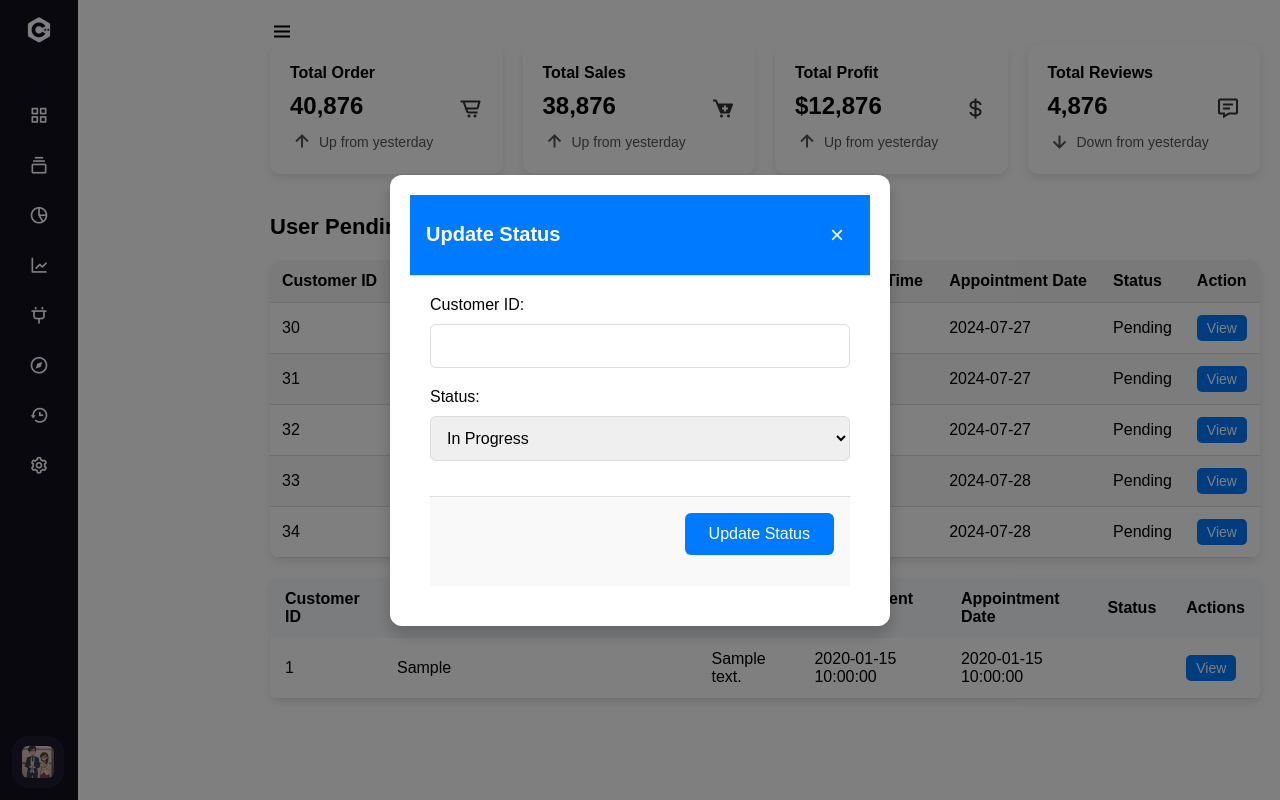
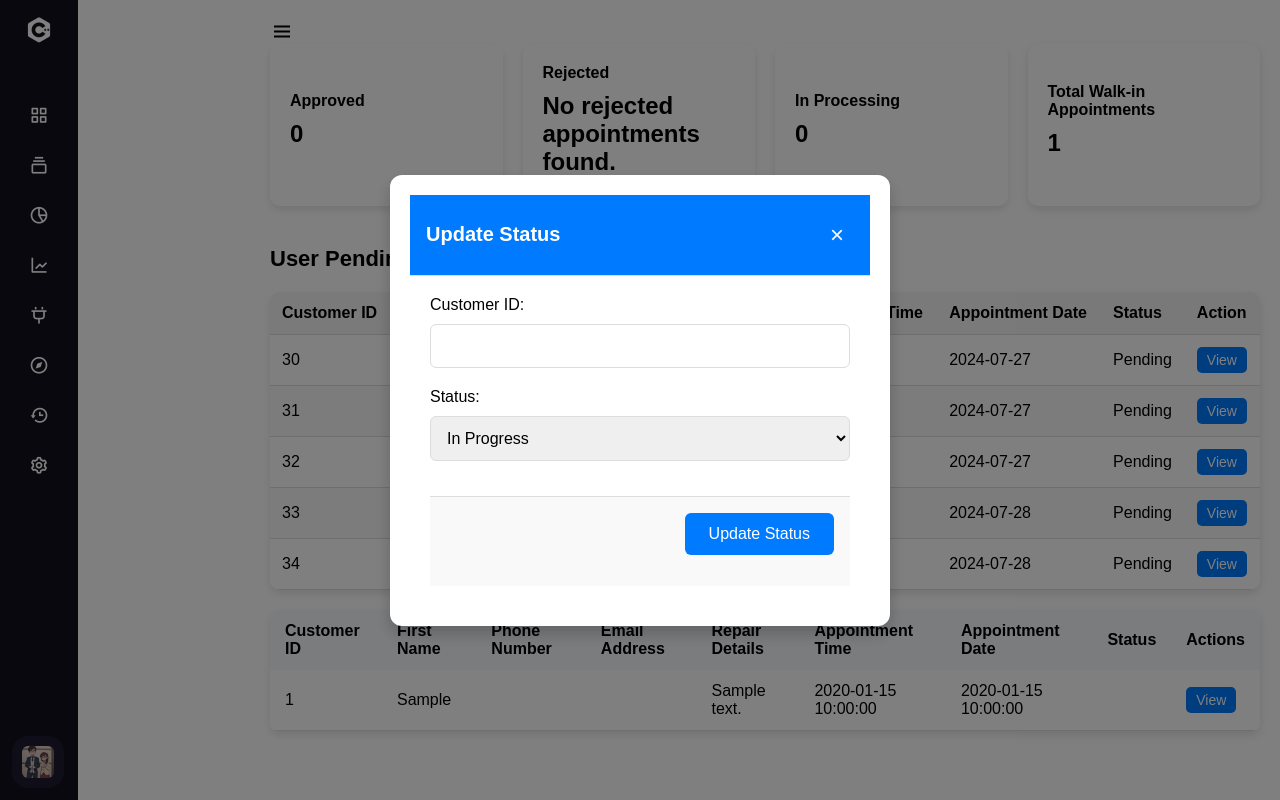
Before and after one commit to TheVincee/Repair-Shop-Locator-new, a PHP site: page /Repair-Shop-Locator-new/Dashboard.php in a window 1280 px wide. Run offline with PHP 8.4, Linux system fonts and the light colour scheme; data comes from the database, SQL or seed files in the repository; tables that the repository leaves empty or names only in its code hold one stand-in row (values such as "Sample post").

Commit message:
Row Count on Process and edit working for status only
I will be trying out something on the next maybe the row count INNER JOIN That well count all the status updated

```diff
--- a/ADMIN/Dashboard.php
+++ b/ADMIN/Dashboard.php
@@ -226,47 +226,27 @@
             <div class="metrics-boxes">
                 <div class="metric-box">
                 <div class="metric-details">
-                        <div class="box-topic">Total Order</div>
-                        <div class="number">40,876</div>
-                        <div class="indicator">
-                            <i class='bx bx-up-arrow-alt'></i>
-                            <span class="text">Up from yesterday</span>
+                    <div class="box-topic">Approved</div>
+                <div class="number" id="approvedCount">0</div>
                 </div>
-                    </div>
-                    <i class='bx bx-cart-alt cart'></i>
                 </div>
                 <div class="metric-box">
                 <div class="metric-details">
-                        <div class="box-topic">Total Sales</div>
-                        <div class="number">38,876</div>
-                        <div class="indicator">
-                            <i class='bx bx-up-arrow-alt'></i>
-                            <span class="text">Up from yesterday</span>
+                     <div class="box-topic">Rejected</div>
+                    <div class="number" id="rejectedCount">0</div>
                     </div>
-                    </div>
-                    <i class='bx bxs-cart-add cart two'></i>
                 </div>
                 <div class="metric-box">
                 <div class="metric-details">
-                        <div class="box-topic">Total Profit</div>
-                        <div class="number">$12,876</div>
-                        <div class="indicator">
-                            <i class='bx bx-up-arrow-alt'></i>
-                            <span class="text">Up from yesterday</span>
+        <div class="box-topic">In Processing</div>
+        <div class="number" id="inProcessingCount">0</div>
     </div>
-                    </div>
-                    <i class='bx bx-dollar cart three'></i>
                 </div>
                 <div class="metric-box">
                 <div class="metric-details">
-                        <div class="box-topic">Total Reviews</div>
-                        <div class="number">4,876</div>
-                        <div class="indicator">
-                            <i class='bx bx-down-arrow-alt down'></i>
-                            <span class="text">Down from yesterday</span>
+        <div class="box-topic">Total Walk-in Appointments</div>
+        <div class="number" id="walkinCount">0</div>
     </div>
-                    </div>
-                    <i class='bx bx-message-detail cart four'></i>
                     </div>
             </div>
         </div>
@@ -670,6 +650,51 @@
 });
 
     </script>
+    <script>
+        $(document).ready(function() {
+    function fetchCounts() {
+        // Optionally show a loading indicator
+        $('#loadingIndicator').show();
+
+        $.ajax({
+            url: 'fetchCounts.php', // URL to the PHP file
+            type: 'GET',
+            data: { action: 'getCounts' },
+            dataType: 'json',
+            success: function(response) {
+                // Hide loading indicator
+                $('#loadingIndicator').hide();
+
+                if (response.status !== 'error') {
+                    // Update dashboard metrics with the counts
+                    $('#approvedCount').text(response.approved);
+                    $('#rejectedCount').text(response.rejected);
+                    $('#inProcessingCount').text(response.in_processing);
+                    $('#walkinCount').text(response.total_walkins);
+
+                    // Optional: Handle zero counts with messages
+                    if (response.rejected === '0') {
+                        $('#rejectedCount').text('No rejected appointments found.');
+                    }
+                } else {
+                    console.error(response.message);
+                    alert("Error fetching counts: " + response.message); // User-friendly alert
+                }
+            },
+            error: function(xhr, status, error) {
+                $('#loadingIndicator').hide();
+                console.error("AJAX Error: " + error);
+                alert("An error occurred while fetching counts. Please try again later."); // User-friendly alert
+            }
+        });
+    }
+
+    // Fetch counts on page load
+    fetchCounts();
+});
+
+
+    </script>
 
 </body>
 </html>
--- /dev/null
+++ b/ADMIN/fetchCounts.php
@@ -0,0 +1,51 @@
+<?php
+// Database connection
+$servername = "localhost"; // Change as needed
+$username = "root"; // Change as needed
+$password = ""; // Change as needed
+$dbname = "repair-shop-locator"; // Change as needed
+
+$conn = new mysqli($servername, $username, $password, $dbname);
+
+// Check connection
+if ($conn->connect_error) {
+    die(json_encode(['status' => 'error', 'message' => 'Connection failed: ' . $conn->connect_error]));
+}
+
+// Function to get counts
+function getCounts($conn) {
+    $counts = [];
+
+    // Count for Approved
+    $result = $conn->query("SELECT COUNT(*) as count FROM customer_details WHERE Status = 'Approved'");
+    $counts['approved'] = $result->fetch_assoc()['count'];
+
+    // Count for Rejected
+    $result = $conn->query("SELECT COUNT(*) as count FROM customer_details WHERE Status = 'Rejected'");
+    $counts['rejected'] = $result->fetch_assoc()['count'];
+
+    // Check if rejected count is zero
+    if ($counts['rejected'] === '0') {
+        // Optionally set a specific message if desired
+        $counts['rejected_message'] = "No rejected appointments found.";
+    }
+
+    // Count for In Processing
+    $result = $conn->query("SELECT COUNT(*) as count FROM customer_details WHERE Status = 'In Processing'");
+    $counts['in_processing'] = $result->fetch_assoc()['count'];
+
+    // Count for Total Walk-in Appointments
+    $result = $conn->query("SELECT COUNT(*) as count FROM walkin_appointments");
+    $counts['total_walkins'] = $result->fetch_assoc()['count'];
+
+    return $counts;
+}
+
+// Handle AJAX requests
+if ($_SERVER['REQUEST_METHOD'] == 'GET' && isset($_GET['action']) && $_GET['action'] == 'getCounts') {
+    echo json_encode(getCounts($conn));
+}
+
+// Close the database connection
+$conn->close();
+?>
```
Also changed, not shown: ADMIN/ListOfStatus.php (+38 -26 lines), ADMIN/walkin_operations.php (+36 -29 lines). Lines whose indentation alone changed are shown as unchanged.
